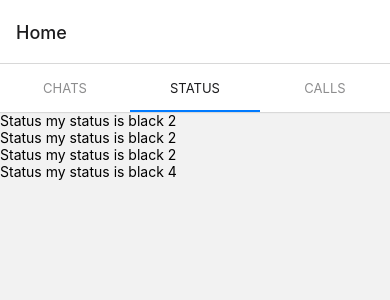
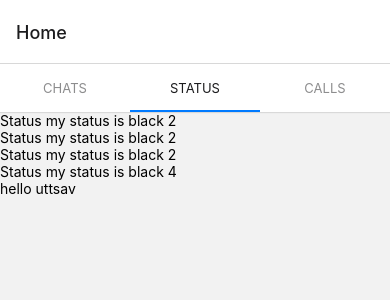
Before and after one commit to Yashraj17/whatsapp_clone, a React Native app: screen /Status in a window 390 px wide. Shown: the top 300 px of the page. Built offline with nearby package versions, Linux system fonts and the light colour scheme.

Commit message:
yash day 1 => chat and status

```diff
--- a/Src/Components/Status.js
+++ b/Src/Components/Status.js
@@ -8,6 +8,7 @@ const Status = () => {
       <Text>Status my status is black 2 </Text>
       <Text>Status my status is black 2 </Text>
       <Text>Status my status is black 4 </Text>
+      <Text>hello uttsav </Text>
 
     </View>
   )
```
